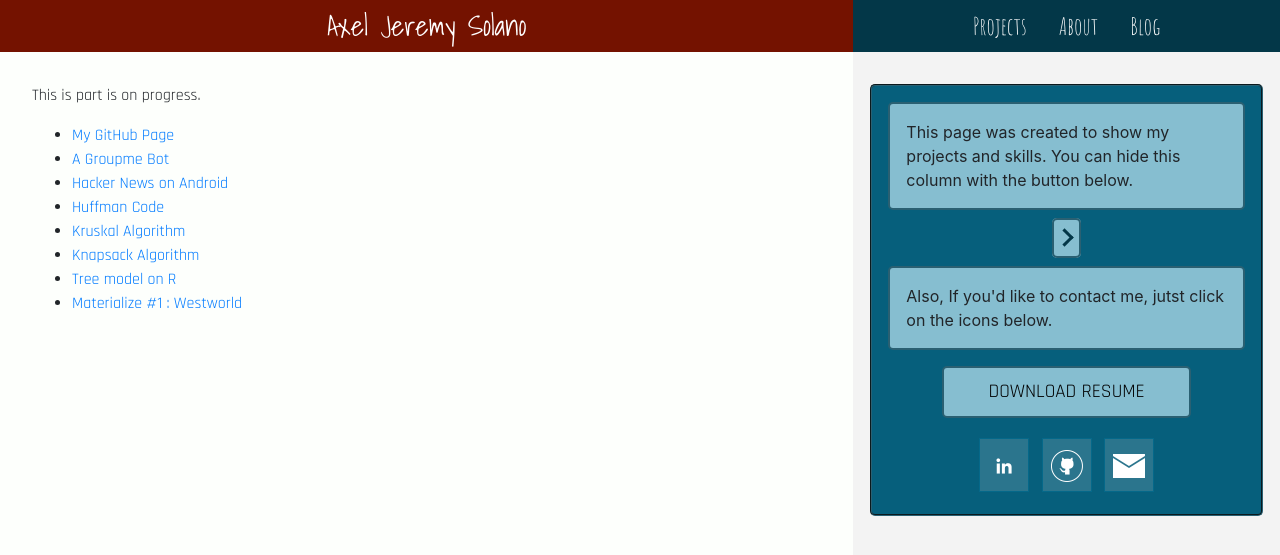
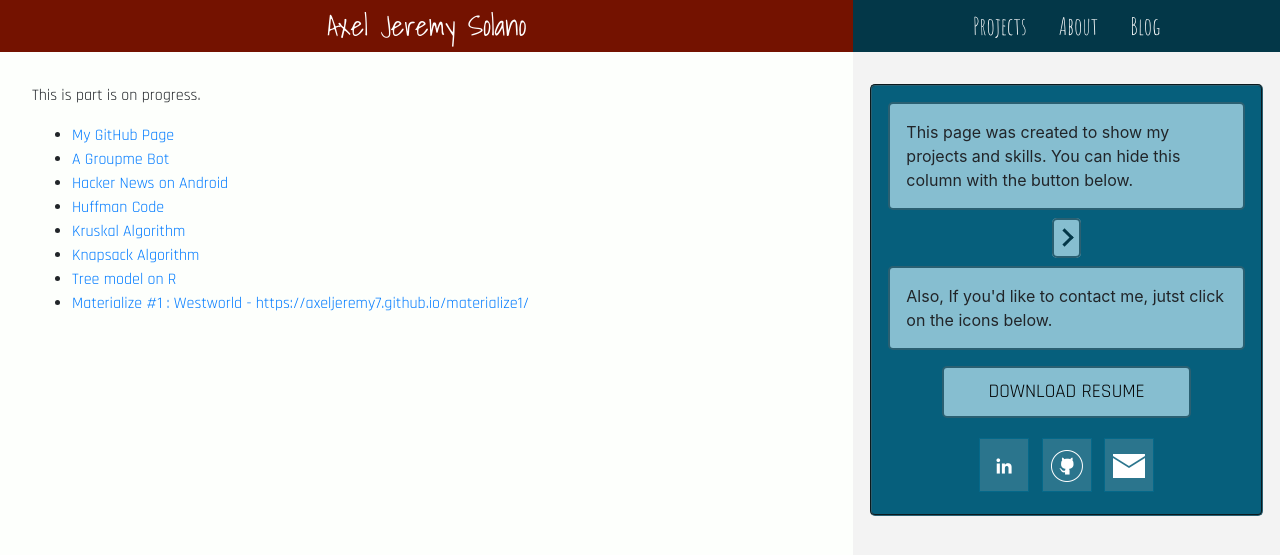
Before and after one commit to axeljeremy7/axeljeremy7.github.io, a Jekyll site: the page built from proyects/index.html, in a window 1280 px wide and 900 px high. Shown: the top 555 px of the window. Built offline with Jekyll 4.4.1, drawn with Linux system fonts in a browser that asks for light colours; some of the changed lines change nothing that is shown.

Commit message:
add materialize #1 repo

```diff
--- a/_config.yml
+++ b/_config.yml
@@ -46,7 +46,7 @@ repo_urls:
     icon: ""
   mater1:
     url: "https://github.com/axeljeremy7/materialize1"
-    label: "Materialize #1 : Westworld"
+    label: "Materialize #1 : Westworld - https://axeljeremy7.github.io/materialize1/"
     icon: ""
 
 contact_urls:
```
